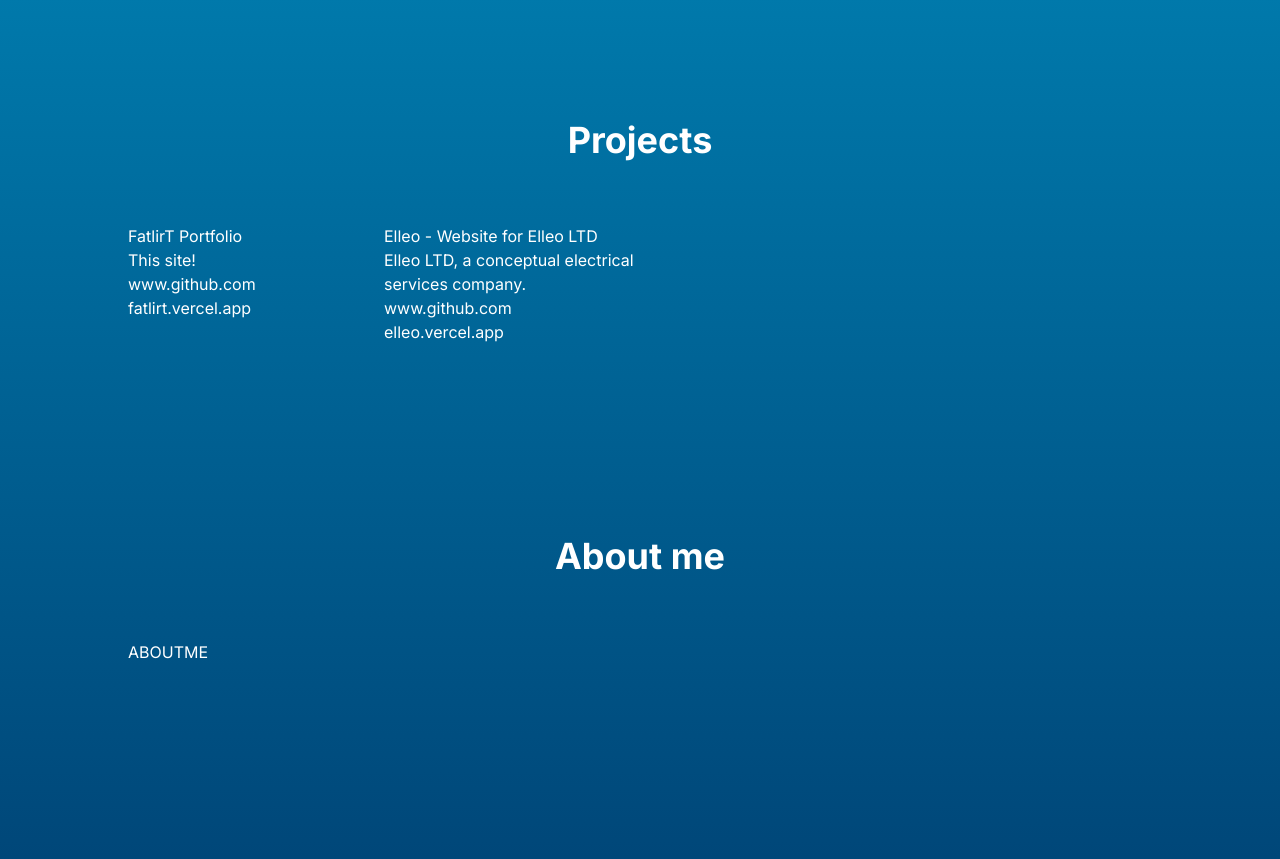
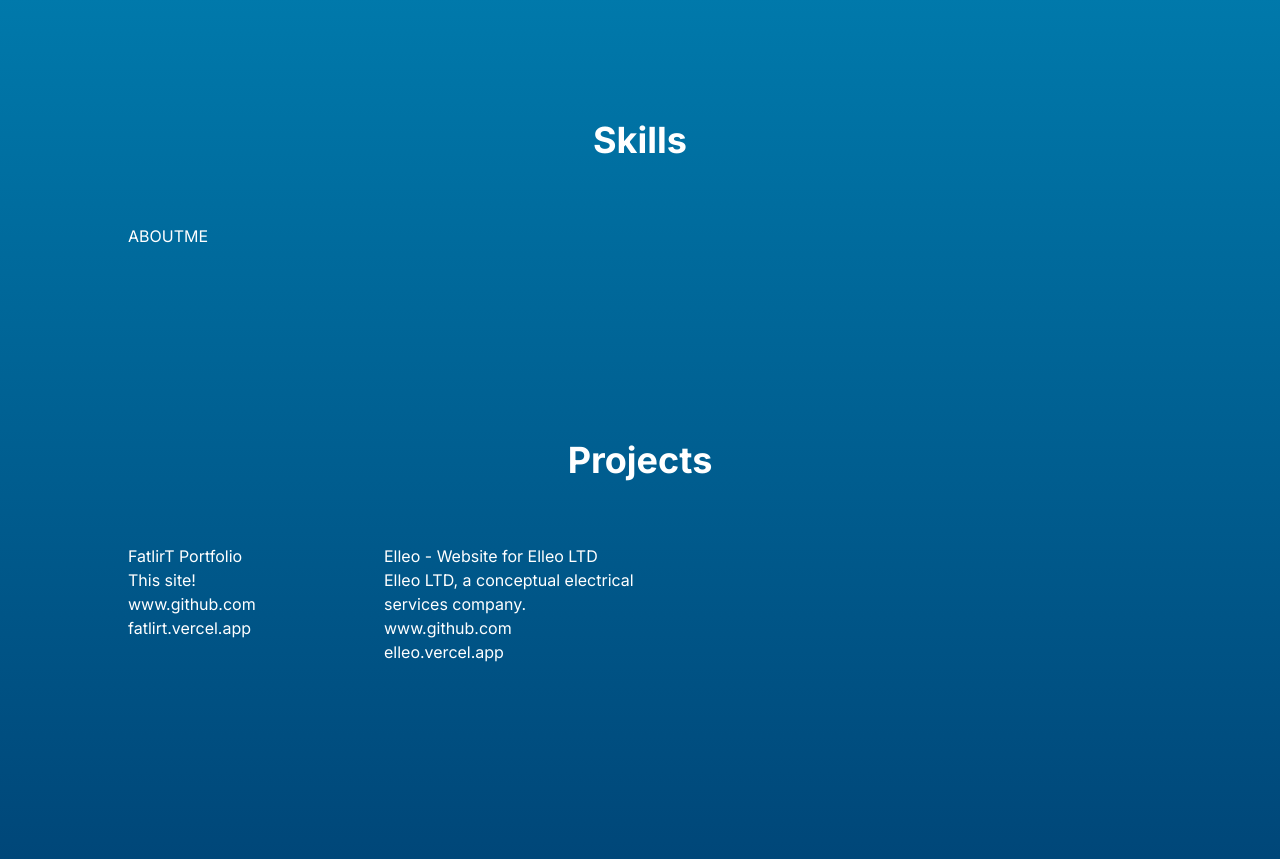
Before and after one commit to FatlirT/portfolio, a Next.js app: page / in a window 1280 px wide. Shown: the part 500-1359 px from the top of the page. Built offline with nearby package versions, Linux system fonts and the light colour scheme.

Commit message:
feat: new page sections

```diff
--- a/app/page.tsx
+++ b/app/page.tsx
@@ -37,6 +37,15 @@ export default function Home() {
         </div>
       </main >
 
+
+      <div id="about" className="w-full flex flex-col mb-16 justify-center items-center pt-32">
+        <h1 className='text-4xl font-bold mb-16'>Skills</h1>
+        <Nebula></Nebula>
+        <div className="mb-32 grid text-center lg:max-w-5xl lg:w-full lg:mb-0 lg:grid-cols-4 lg:text-left">
+          <p>ABOUTME</p>
+        </div>
+      </div>
+
       <div id="projects" className="w-full flex flex-col mb-16 justify-center items-center pt-32">
         <h1 className='text-4xl font-bold mb-16'>Projects</h1>
         <Nebula></Nebula>
@@ -53,15 +62,6 @@ export default function Home() {
         </div>
       </div>
 
-
-      <div id="about" className="w-full flex flex-col mb-16 justify-center items-center pt-32">
-        <h1 className='text-4xl font-bold mb-16'>About me</h1>
-        <Nebula></Nebula>
-        <div className="mb-32 grid text-center lg:max-w-5xl lg:w-full lg:mb-0 lg:grid-cols-4 lg:text-left">
-          <p>ABOUTME</p>
-        </div>
-      </div>
-
       <div id="featured-articles" className="w-full flex flex-col mb-16 justify-center items-center pt-32">
         <h1 className='text-4xl font-bold mb-16'>Featured Articles</h1>
         <Nebula></Nebula>
```
